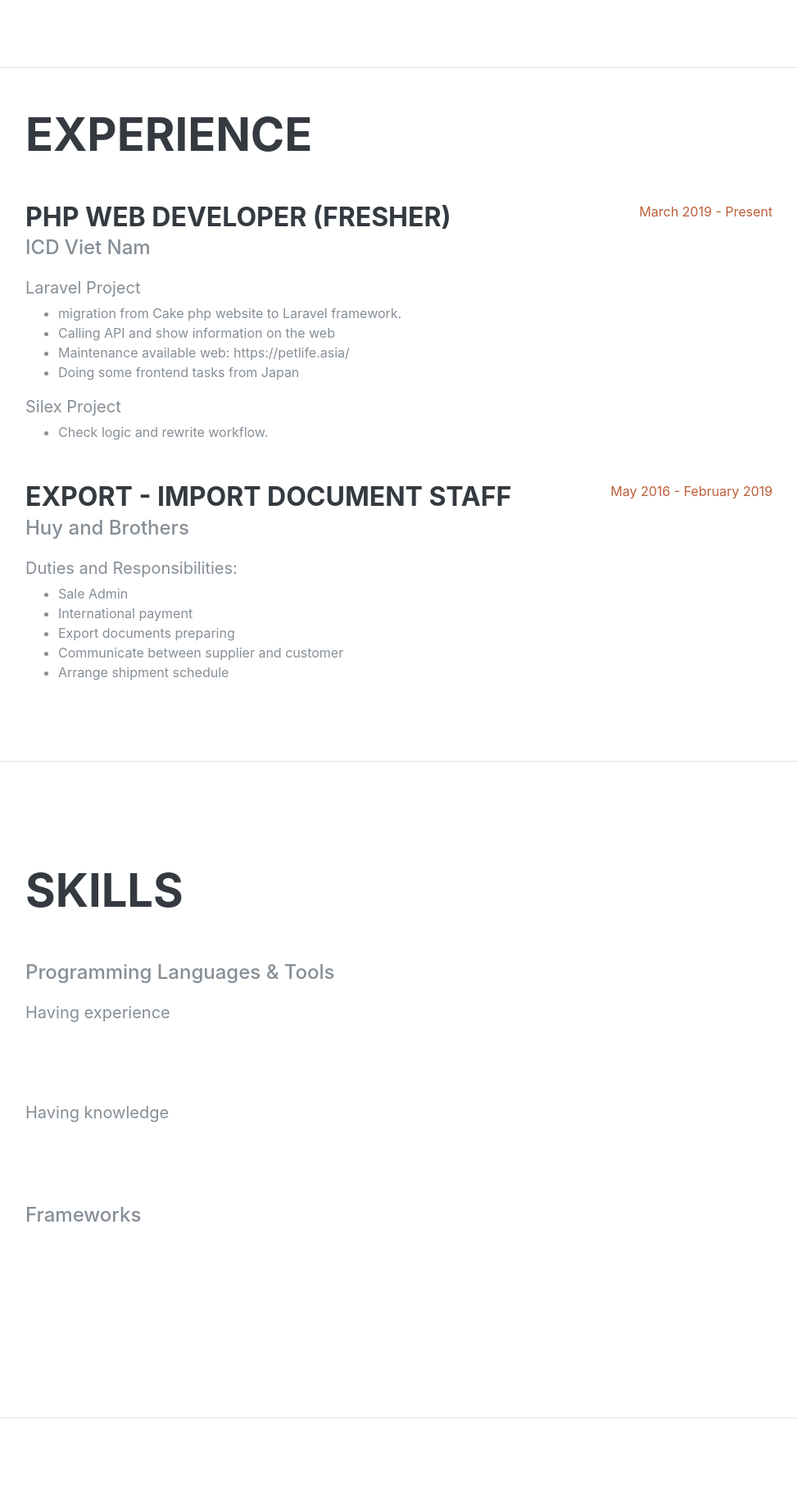
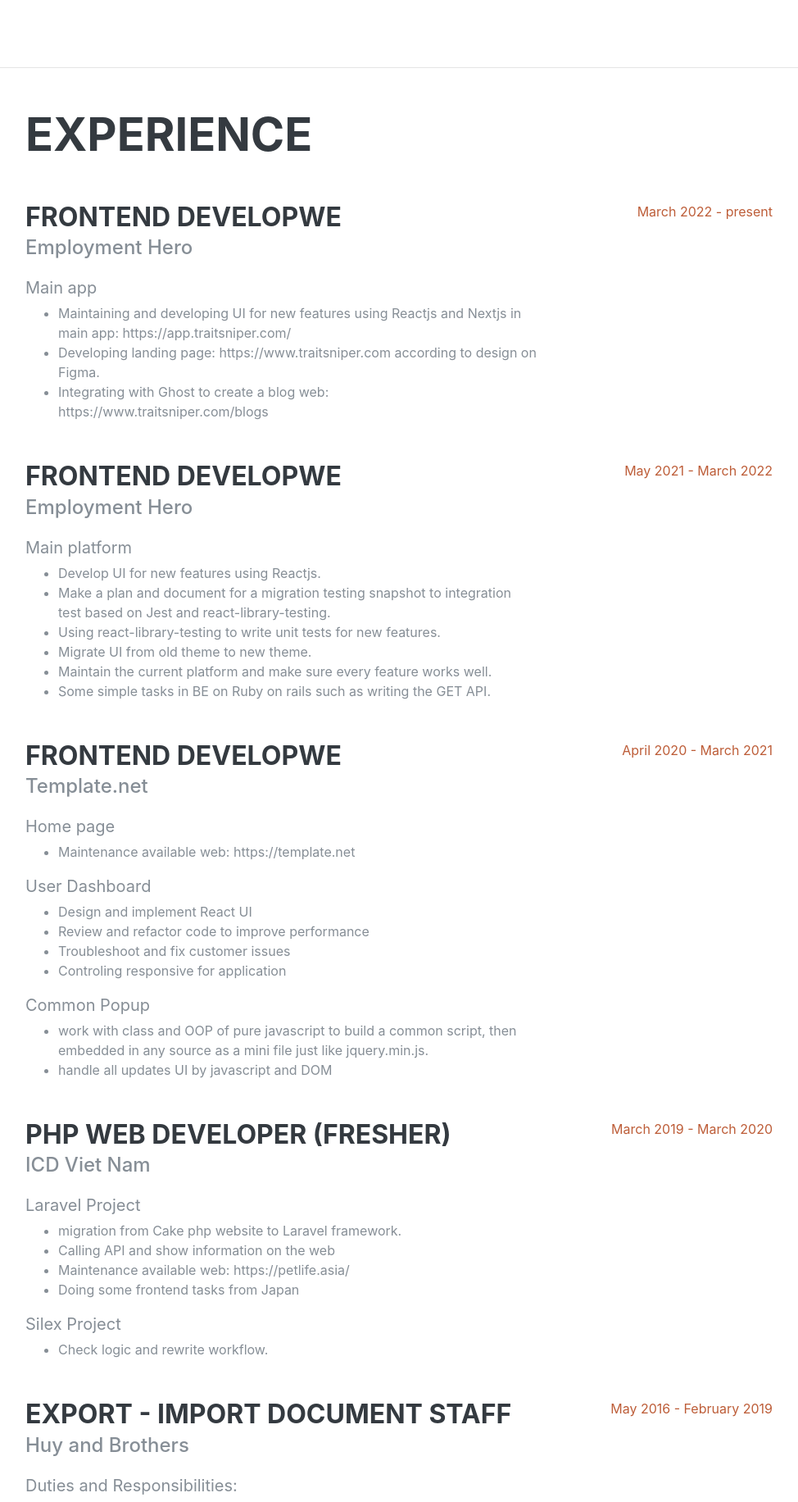
Before and after one commit to vthanh6494/my-first-blog, a Django app: page /resume in a window 1280 px wide. Shown: the part 1637-3469 px from the top of the page at 82% size, without its empty margins (289-1263 px from the left). Run offline with Django 3.2, Linux system fonts and the light colour scheme; some libraries are stand-ins or nearby versions; some web fonts are replaced.

Commit message:
update resume

```diff
--- a/blog/templates/blog/resume.html
+++ b/blog/templates/blog/resume.html
@@ -161,6 +161,68 @@
 
         <div class="resume-item d-flex flex-column flex-md-row justify-content-between mb-5">
           <div class="resume-content">
+            <h3 class="mb-0">Frontend developwe</h3>
+            <div class="subheading mb-3">Employment Hero</div>
+            <div class="title mb-1">Main app</div>
+            <ul class="fa-ul mb-0">
+              <li><i class="fa-li fa fa-check"></i>Maintaining and developing UI for new features using Reactjs and Nextjs in main app: https://app.traitsniper.com/
+              <li><i class="fa-li fa fa-check"></i>Developing landing page: https://www.traitsniper.com according to design on Figma.
+              <li><i class="fa-li fa fa-check"></i>Integrating with Ghost to create a blog web: https://www.traitsniper.com/blogs
+            </ul>
+          </div>
+          <div class="resume-date text-md-right">
+            <span class="text-primary">March 2022 - present</span>
+          </div>
+        </div>
+
+        <div class="resume-item d-flex flex-column flex-md-row justify-content-between mb-5">
+          <div class="resume-content">
+            <h3 class="mb-0">Frontend developwe</h3>
+            <div class="subheading mb-3">Employment Hero</div>
+            <div class="title mb-1">Main platform</div>
+            <ul class="fa-ul mb-0">
+              <li><i class="fa-li fa fa-check"></i>Develop UI for new features using Reactjs.
+              <li><i class="fa-li fa fa-check"></i>Make a plan and document for a migration testing snapshot to integration test based on Jest and react-library-testing.
+              <li><i class="fa-li fa fa-check"></i>Using react-library-testing to write unit tests for new features.
+              <li><i class="fa-li fa fa-check"></i>Migrate UI from old theme to new theme.
+              <li><i class="fa-li fa fa-check"></i>Maintain the current platform and make sure every feature works well.
+              <li><i class="fa-li fa fa-check"></i>Some simple tasks in BE on Ruby on rails such as writing the GET API.
+            </ul>
+          </div>
+          <div class="resume-date text-md-right">
+            <span class="text-primary">May 2021 - March 2022</span>
+          </div>
+        </div>
+
+        <div class="resume-item d-flex flex-column flex-md-row justify-content-between mb-5">
+          <div class="resume-content">
+            <h3 class="mb-0">Frontend developwe</h3>
+            <div class="subheading mb-3">Template.net</div>
+            <div class="title mb-1">Home page</div>
+            <ul class="fa-ul mb-0">
+              <li><i class="fa-li fa fa-check"></i>Maintenance available web: https://template.net
+            </ul>
+            <div class="title mb-1">User Dashboard</div>
+            <ul class="fa-ul mb-0">
+              <li><i class="fa-li fa fa-check"></i>Design and implement React UI
+              <li><i class="fa-li fa fa-check"></i>Review and refactor code to improve performance
+              <li><i class="fa-li fa fa-check"></i>Troubleshoot and fix customer issues
+              <li><i class="fa-li fa fa-check"></i>Controling responsive for application
+            </ul>
+            <div class="title mb-1">Common Popup</div>
+            <ul class="fa-ul mb-0">
+              <li><i class="fa-li fa fa-check"></i>work with class and OOP of pure javascript to build a common script, then embedded in any source as a mini file just
+              like jquery.min.js.
+              <li><i class="fa-li fa fa-check"></i>handle all updates UI by javascript and DOM
+            </ul>
+          </div>
+          <div class="resume-date text-md-right">
+            <span class="text-primary">April 2020 - March 2021</span>
+          </div>
+        </div>
+
+        <div class="resume-item d-flex flex-column flex-md-row justify-content-between mb-5">
+          <div class="resume-content">
             <h3 class="mb-0">PHP Web Developer (fresher)</h3>
             <div class="subheading mb-3">ICD Viet Nam</div>
             <div class="title mb-1">Laravel Project</div>
@@ -176,7 +238,7 @@
             </ul>
           </div>
           <div class="resume-date text-md-right">
-            <span class="text-primary">March 2019 - Present</span>
+            <span class="text-primary">March 2019 - March 2020</span>
           </div>
         </div>
 
```
